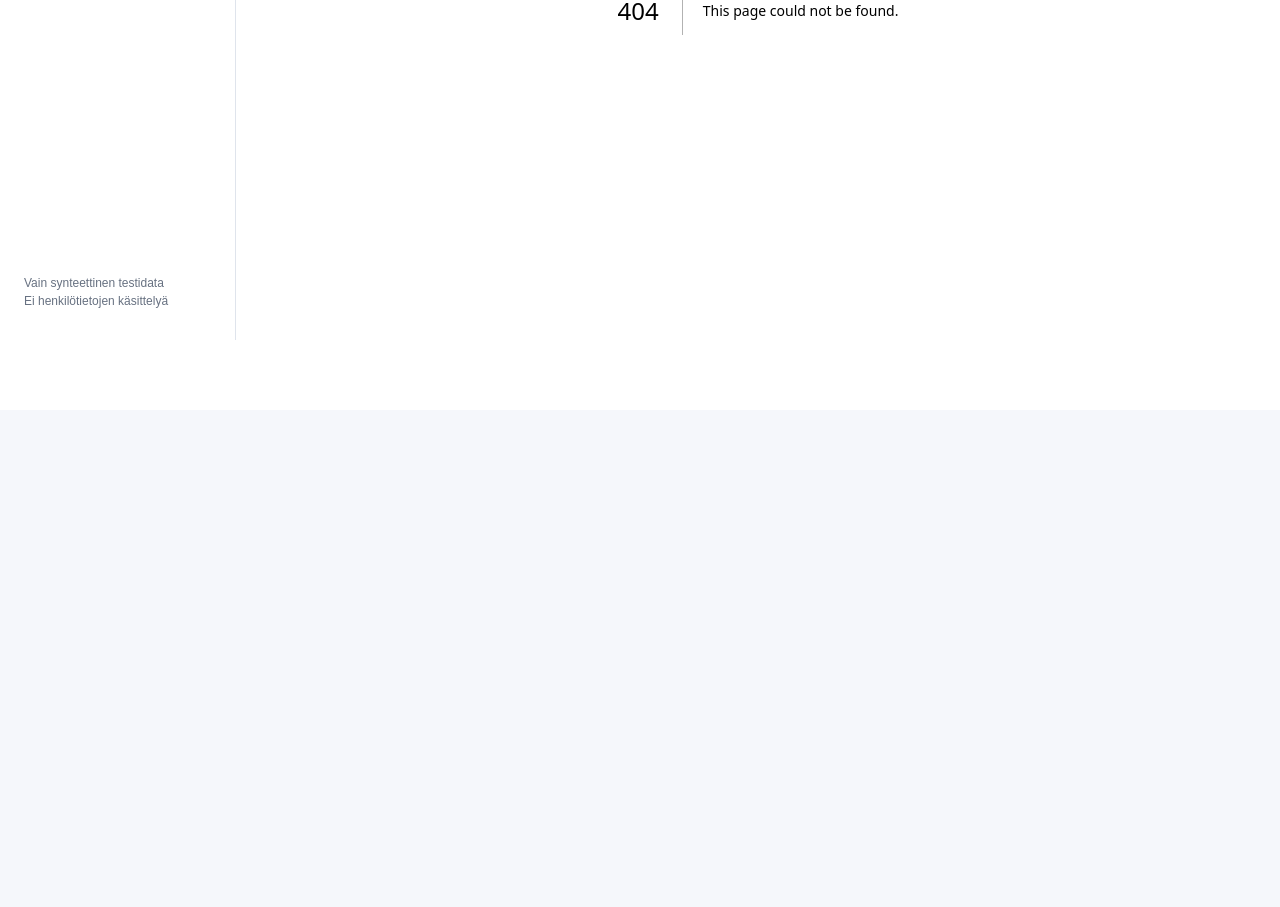
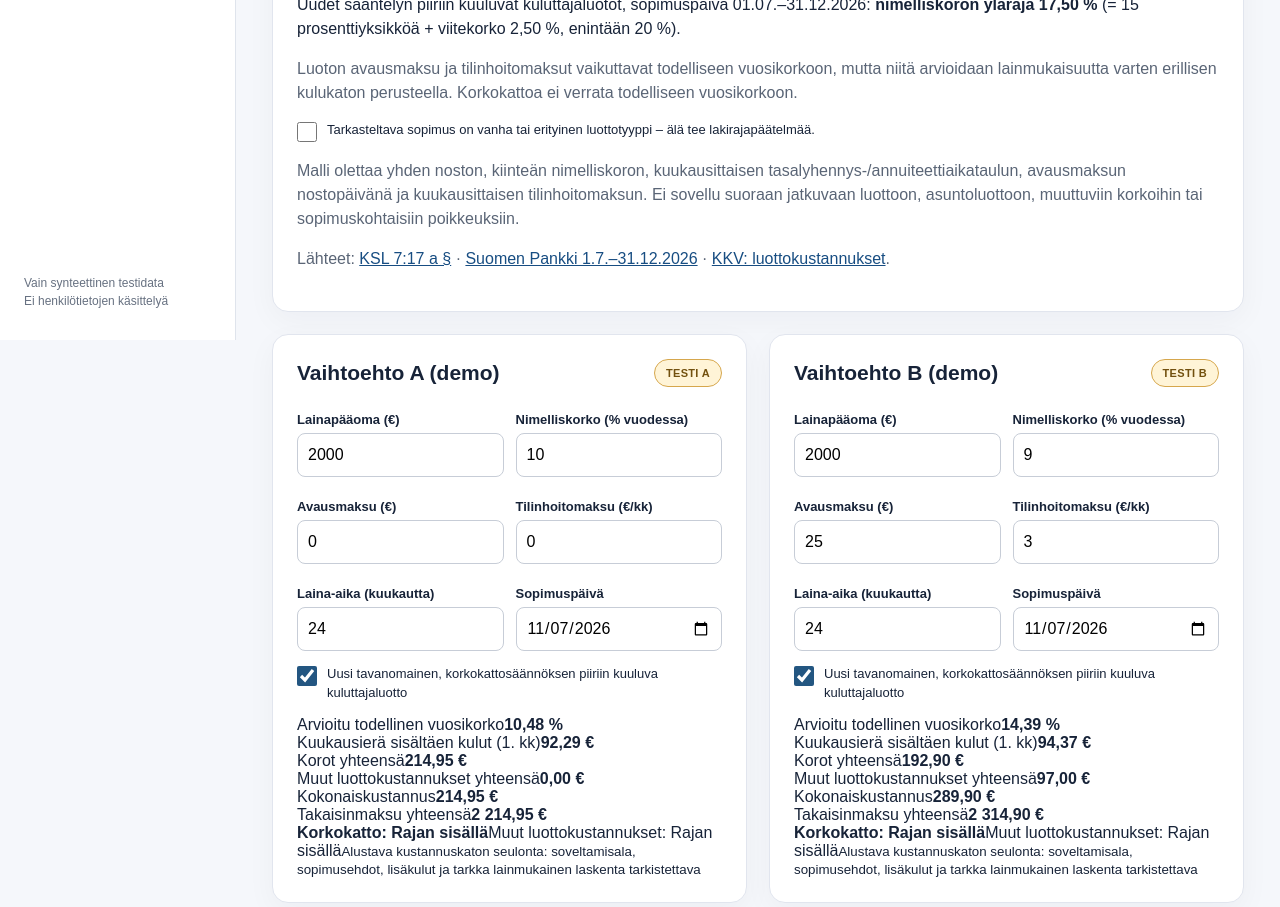
Before and after one commit to Jambovisuaalit/rahavahti, a Next.js app: page /korkolaskuri in a window 1280 px wide. Before the commit this address had no page. Shown: the part 460-1367 px from the top of the page. Before the commit the page ends 870 px from the top, so only its background shows below. Built offline with nearby package versions, Linux system fonts and the light colour scheme.

Commit message:
feat: Finnish synthetic loan APR comparison and statutory rate/fee screening UI

```diff
--- /dev/null
+++ b/app/korkolaskuri/page.tsx
@@ -0,0 +1,88 @@
+'use client';
+import {useMemo,useState} from 'react';
+import Link from 'next/link';
+// @ts-ignore -- JS calculation core is tested through node and Playwright.
+import {simulateLoan,screen2026CostCap,rankLoans,RATE_CEILING_2026_H2,REFERENCE_RATE_2026_H2} from '../../lib/loan-costs.mjs';
+
+type Offer={id:string;label:string;amountEuro:number;nominalPct:number;openingEuro:number;monthlyFeeEuro:number;months:number;startDate:string;eligible:boolean};
+const EXAMPLES:Offer[]=[
+ {id:'a',label:'Vaihtoehto A (demo)',amountEuro:2000,nominalPct:10,openingEuro:0,monthlyFeeEuro:0,months:24,startDate:'2026-11-07',eligible:true},
+ {id:'b',label:'Vaihtoehto B (demo)',amountEuro:2000,nominalPct:9,openingEuro:25,monthlyFeeEuro:3,months:24,startDate:'2026-11-07',eligible:true},
+];
+const money=(c:number)=>new Intl.NumberFormat('fi-FI',{style:'currency',currency:'EUR'}).format(c/100);
+const percent=(x:number)=>new Intl.NumberFormat('fi-FI',{minimumFractionDigits:2,maximumFractionDigits:2}).format(x)+' %';
+const stateText=(s:string)=>s==='PASS'?'Rajan sisällä':s==='EXCEEDS'?'Raja ylittyy':'Ei arvioitu';
+export default function LoanComparisonPage(){
+ const [offers,setOffers]=useState<Offer[]>(EXAMPLES.map(x=>({...x})));
+ const [forceUnsupported,setForceUnsupported]=useState(false);
+ const calculations=useMemo(()=>offers.map(offer=>{
+   try{
+    const result=simulateLoan(offer);
+    const legality=screen2026CostCap(result,{eligible:offer.eligible&&!forceUnsupported});
+    return {offer,result,legality,error:null as string|null};
+   }catch(e){return {offer,result:null,legality:null,error:e instanceof Error?e.message:'Laskenta epäonnistui'}}
+ }),[offers,forceUnsupported]);
+ const ranked=useMemo(()=>rankLoans(calculations.filter(x=>x.result!==null).map(x=>x.result)),[calculations]);
+ function change(id:string,key:keyof Offer,value:string|boolean){
+  setOffers(list=>list.map(x=>x.id!==id?x:{...x,[key]:key==='eligible'?value:key==='label'||key==='startDate'?value:Number(value)}));
+ }
+ function reset(){setOffers(EXAMPLES.map(x=>({...x})));setForceUnsupported(false)}
+ return <main id="main-content">
+  <div className="page-eyebrow">LUOTOT / SYNTEETTINEN LASKENTA</div>
+  <div className="page-heading"><div><h1>Todellinen vuosikorko ja lainavertailu</h1>
+   <p className="muted">Kertaluoton annuiteettimalli · kuvitteelliset lainatarjoukset</p></div><span className="demo-tag">DEMO · HOLD</span></div>
+  <div className="info"><b>HOLD – ei oikeita taloustietoja.</b> Laskuri käyttää vain synteettisiä lainaehtoja. Se ei hae luottotietoja, arvioi luottokelpoisuutta eikä tee luottopäätöksiä. Todellinen vuosikorko on tässä mallinnettu laskennallinen arvio, ei virallisen luottosopimuksen APR-ilmoitus.</div>
+  <section className="card" style={{marginTop:20}}>
+   <h2>Lakisääteinen kustannusraja – soveltamisala</h2>
+   <p>Uudet sääntelyn piiriin kuuluvat kuluttajaluotot, sopimuspäivä 01.07.–31.12.2026: <b>nimelliskoron yläraja {percent(RATE_CEILING_2026_H2)}</b> (= 15 prosenttiyksikköä + viitekorko {percent(REFERENCE_RATE_2026_H2)}, enintään 20 %).</p>
+   <p className="muted">Luoton avausmaksu ja tilinhoitomaksut vaikuttavat todelliseen vuosikorkoon, mutta niitä arvioidaan lainmukaisuutta varten erillisen kulukaton perusteella. Korkokattoa ei verrata todelliseen vuosikorkoon.</p>
+   <label className="duplicate-option"><input type="checkbox" checked={forceUnsupported} onChange={e=>setForceUnsupported(e.target.checked)}/> Tarkasteltava sopimus on vanha tai erityinen luottotyyppi – älä tee lakirajapäätelmää.</label>
+   <p className="muted">Malli olettaa yhden noston, kiinteän nimelliskoron, kuukausittaisen tasalyhennys-/annuiteettiaikataulun, avausmaksun nostopäivänä ja kuukausittaisen tilinhoitomaksun. Ei sovellu suoraan jatkuvaan luottoon, asuntoluottoon, muuttuviin korkoihin tai sopimuskohtaisiin poikkeuksiin.</p>
+   <p className="muted">Lähteet: <a href="https://finlex.fi/fi/lainsaadanto/saadoskokoelma/2023/449" target="_blank" rel="noopener noreferrer">KSL 7:17 a §</a> · <a href="https://www.suomenpankki.fi/fi/ajankohtaista/lehdistotiedotteet-ja-uutiset/tiedotteet/2026/korkolain-mukainen-viitekorko-ja-viivastyskorot-1.7.31.12.2026/" target="_blank" rel="noopener noreferrer">Suomen Pankki 1.7.–31.12.2026</a> · <a href="https://www.kkv.fi/kuluttaja-asiat/tietoa-ja-ohjeita-yrityksille/kuluttaja-asiamiehen-linjaukset/kuluttajaluottojen-tarjoaminen/" target="_blank" rel="noopener noreferrer">KKV: luottokustannukset</a>.</p>
+  </section>
+  <div className="grid" style={{marginTop:22}}>
+   {offers.map((offer,i)=>{
+    const found=calculations[i];
+    return <section className="card" key={offer.id} aria-label={offer.label}>
+     <div className="section-heading"><h2>{offer.label}</h2><span className="demo-tag">TESTI {offer.id.toUpperCase()}</span></div>
+     <div className="fields">
+      <div><label htmlFor={'principal-'+offer.id}>Lainapääoma (€)</label><input id={'principal-'+offer.id} type="number" min="100" max="100000" step="1" value={offer.amountEuro} onChange={e=>change(offer.id,'amountEuro',e.target.value)}/></div>
+      <div><label htmlFor={'nominal-'+offer.id}>Nimelliskorko (% vuodessa)</label><input id={'nominal-'+offer.id} type="number" min="0" max="100" step="0.01" value={offer.nominalPct} onChange={e=>change(offer.id,'nominalPct',e.target.value)}/></div>
+      <div><label htmlFor={'opening-'+offer.id}>Avausmaksu (€)</label><input id={'opening-'+offer.id} type="number" min="0" step="0.01" value={offer.openingEuro} onChange={e=>change(offer.id,'openingEuro',e.target.value)}/></div>
+      <div><label htmlFor={'monthly-'+offer.id}>Tilinhoitomaksu (€/kk)</label><input id={'monthly-'+offer.id} type="number" min="0" step="0.01" value={offer.monthlyFeeEuro} onChange={e=>change(offer.id,'monthlyFeeEuro',e.target.value)}/></div>
+      <div><label htmlFor={'months-'+offer.id}>Laina-aika (kuukautta)</label><input id={'months-'+offer.id} type="number" min="1" max="120" step="1" value={offer.months} onChange={e=>change(offer.id,'months',e.target.value)}/></div>
+      <div><label htmlFor={'date-'+offer.id}>Sopimuspäivä</label><input id={'date-'+offer.id} type="date" value={offer.startDate} onChange={e=>change(offer.id,'startDate',e.target.value)}/></div>
+     </div>
+     <label className="duplicate-option"><input type="checkbox" checked={offer.eligible} onChange={e=>change(offer.id,'eligible',e.target.checked)}/> Uusi tavanomainen, korkokattosäännöksen piiriin kuuluva kuluttajaluotto</label>
+     {found.error&&<p role="alert" className="error">{found.error}</p>}
+     {found.result&&found.legality&&<div aria-label={'Laskelman tulos '+offer.id}>
+      <div className="loan-results">
+       <div><span>Arvioitu todellinen vuosikorko</span><strong>{percent(found.result.aprPct)}</strong></div>
+       <div><span>Kuukausierä sisältäen kulut (1. kk)</span><strong>{money(found.result.monthlyPaymentFirstCents)}</strong></div>
+       <div><span>Korot yhteensä</span><strong>{money(found.result.interestCents)}</strong></div>
+       <div><span>Muut luottokustannukset yhteensä</span><strong>{money(found.result.otherCostsCents)}</strong></div>
+       <div><span>Kokonaiskustannus</span><strong>{money(found.result.totalCostsCents)}</strong></div>
+       <div><span>Takaisinmaksu yhteensä</span><strong>{money(found.result.totalRepayCents)}</strong></div>
+      </div>
+      <div className="loan-legal">
+       <b>Korkokatto: {stateText(found.legality.rateStatus)}</b>
+       <span>Muut luottokustannukset: {stateText(found.legality.feeStatus)}</span>
+       <small>{found.legality.status==='EXCEEDS'?'Alustava rajanylitys – tarkistettava sopimus ja sääntelyn soveltuvuus':found.legality.reason}</small>
+      </div>
+     </div>}
+    </section>
+   })}
+  </div>
+  <section className="card" style={{marginTop:22}}>
+   <h2>Tarjousten vertailu</h2>
+   {ranked.length===2?<div className="loan-comparison">
+    <p>Alhaisempi arvioitu todellinen vuosikorko: <b>{offers[ranked[0].originalIndex].label}</b>.</p>
+    <p>APR-ero: <b>{percent(Math.abs(ranked[1].aprPct-ranked[0].aprPct))} prosenttiyksikköä vastaava lukuarvo</b>. Kulujen absoluuttinen vertailu on mielekäs vain samalla lainapääomalla ja laina-ajalla.</p>
+    {offers[0].amountEuro!==offers[1].amountEuro||offers[0].months!==offers[1].months?<p className="info">Tarjouksilla on eri pääoma tai laina-aika. Kokonaiskulujen eurovertailu ei kerro yksin edullisuudesta.</p>:<p>Kokonaiskulujen ero: <b>{money(Math.abs(ranked[1].totalCostsCents-ranked[0].totalCostsCents))}</b>.</p>}
+   </div>:<p className="muted">Täytä molemmat tarjoukset kelvollisilla synteettisillä arvoilla.</p>}
+   <button type="button" onClick={reset}>Palauta synteettiset esimerkit</button>
+   <p className="muted">Käytössä on päivien määrään perustuva kassavirtojen diskonttaus (365 päivän vuosipohja) ja kuukausittain senttiin pyöristetty annuiteettimalli. Laskenta ei kata lain edellyttämiä kaikkia poikkeusoletuksia, joten lakitestien tulos on alustava.</p>
+   <p><Link href="/luotonantajat">Luotonantajahakemisto</Link></p>
+  </section>
+ </main>;
+}
```
